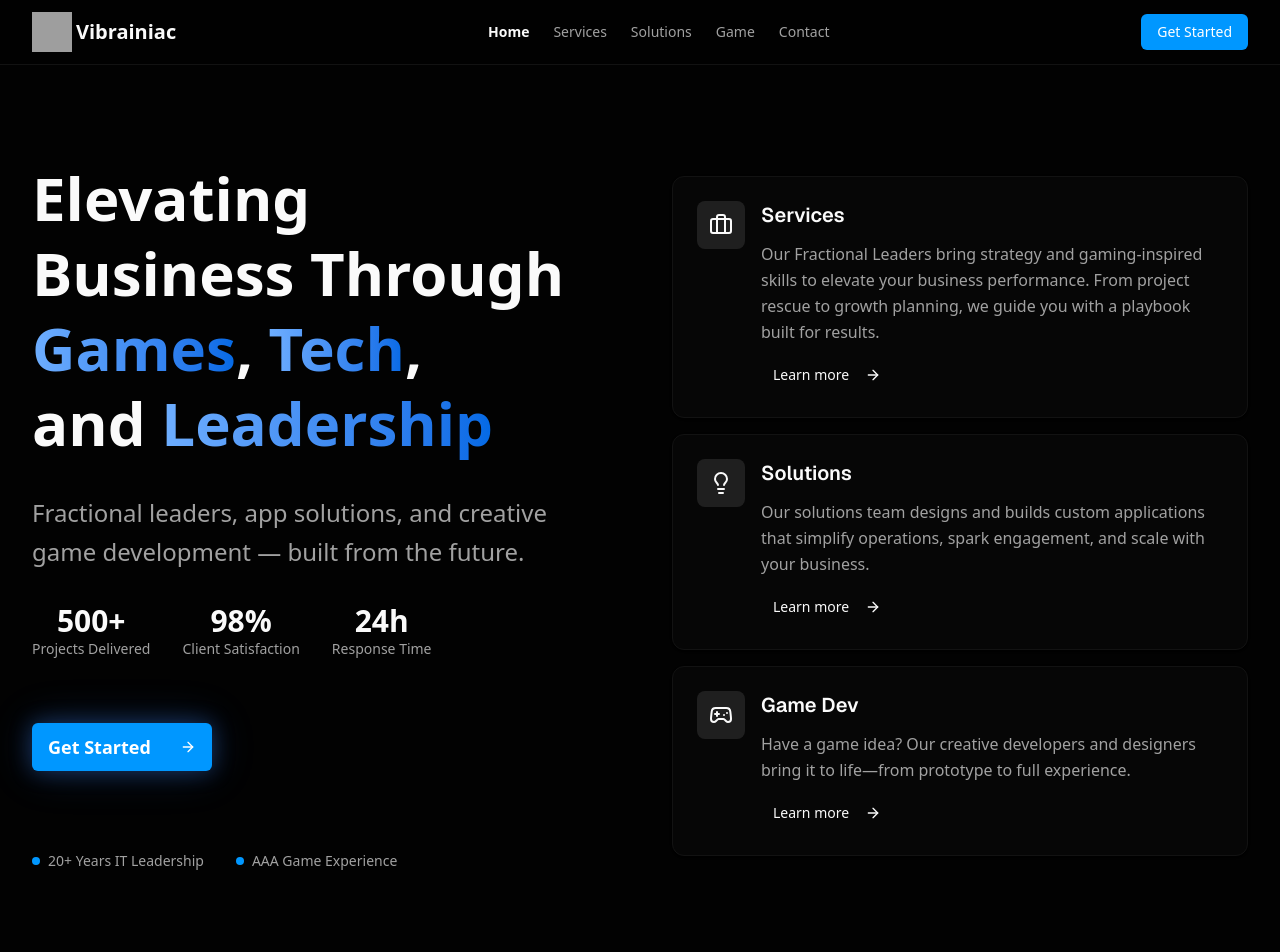
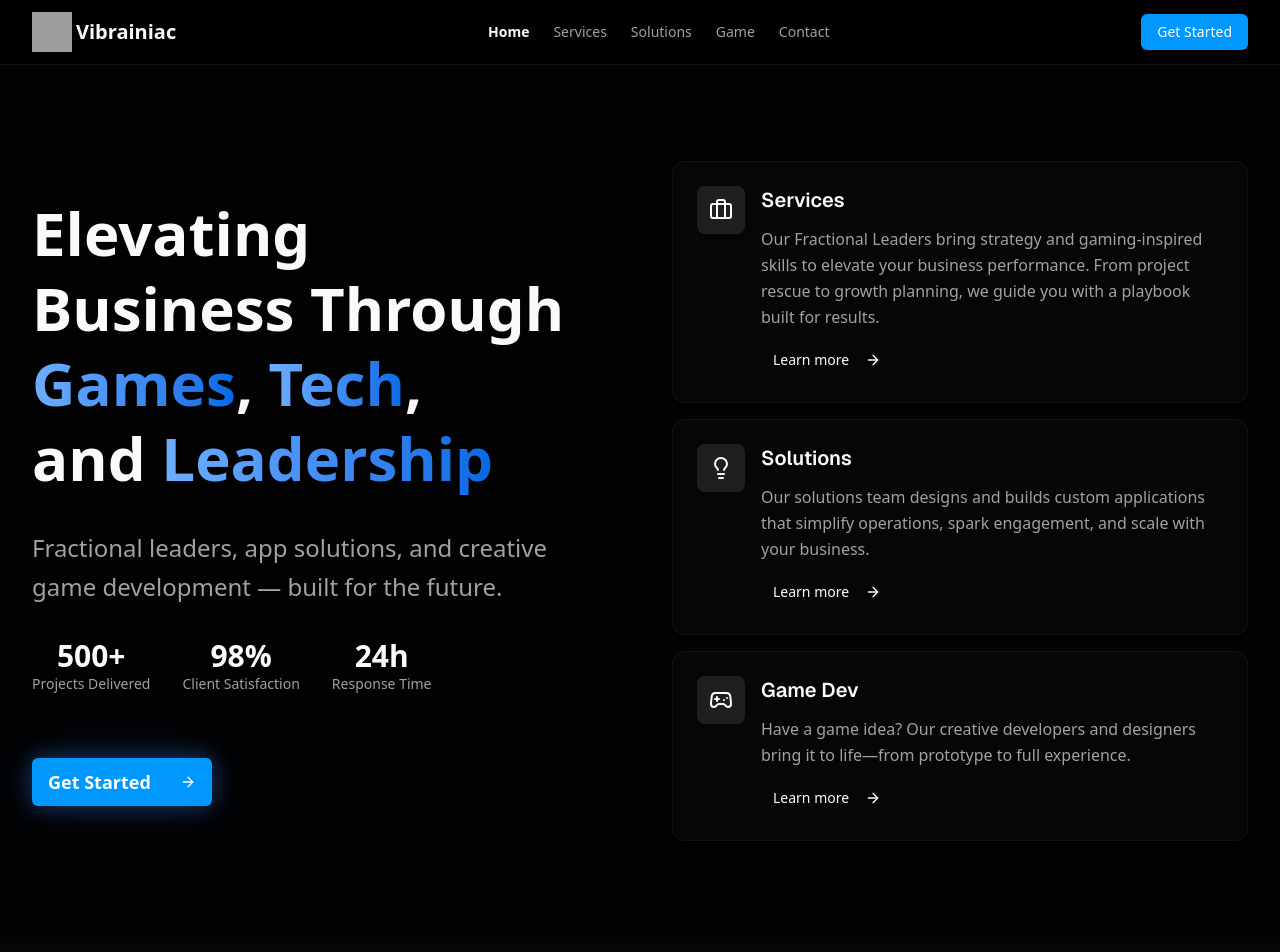
Before and after one commit to jbowen4/vibrainiac, a Next.js app: page / in a window 1280 px wide. Shown: the top 952 px of the page. Built offline with nearby package versions, Linux system fonts and the light colour scheme; grey boxes are pictures that could not be loaded.

Commit message:
small wording changes + link changes

```diff
--- a/components/footer.tsx
+++ b/components/footer.tsx
@@ -46,9 +46,23 @@ export function Footer() {
             <h3 className='font-semibold text-foreground mb-4'>Site Map</h3>
             <ul className='space-y-2 text-sm text-muted-foreground'>
               <li>
-                <Link href='/#solutions'>
+                <Link href='/#services'>
+                  <p className='hover:text-accent transition-colors'>
+                    Services
+                  </p>
+                </Link>
+              </li>
+              <li>
+                <Link href='/#game-dev'>
                   <p className='hover:text-accent transition-colors'>
                     Solutions
+                  </p>
+                </Link>
+              </li>
+              <li>
+                <Link href='/#game-dev'>
+                  <p className='hover:text-accent transition-colors'>
+                    Game Dev
                   </p>
                 </Link>
               </li>
--- a/components/fractional-leadership-section.tsx
+++ b/components/fractional-leadership-section.tsx
@@ -55,7 +55,7 @@ const FractionalLeadershipSection = () => {
   ];
 
   return (
-    <section id='solutions' className='py-20 bg-muted/30'>
+    <section id='services' className='py-20 bg-muted/30'>
       <div className='container mx-auto px-8'>
         <div className='text-center mb-16'>
           <h2 className='text-3xl lg:text-4xl font-bold text-foreground mb-4'>
--- a/components/hero-section.tsx
+++ b/components/hero-section.tsx
@@ -24,7 +24,7 @@ const HeroSection = () => {
       title: 'Solutions',
       description:
         'Our solutions team designs and builds custom applications that simplify operations, spark engagement, and scale with your business.',
-      href: '#solutions',
+      href: '#game-dev',
     },
     {
       icon: Gamepad2,
@@ -60,7 +60,7 @@ const HeroSection = () => {
 
           <p className='text-xl text-center md:text-left lg:text-2xl text-muted-foreground max-w-4xl text-pretty leading-relaxed'>
             Fractional leaders, app solutions, and creative game development
-            &mdash; built from the future.
+            &mdash; built for the future.
           </p>
 
           {/* Stats */}
@@ -101,20 +101,6 @@ const HeroSection = () => {
                 <Gamepad className='h-8 w-8' />
               </Button>
             </Link> */}
-          </div>
-
-          {/* Trust Indicators */}
-          <div className='pt-12 flex flex-wrap items-center gap-8 text-muted-foreground justify-center md:justify-start'>
-            <div className='flex items-center gap-2'>
-              <div className='w-2 h-2 bg-accent rounded-full' />
-              <span className='text-sm font-medium'>
-                20+ Years IT Leadership
-              </span>
-            </div>
-            <div className='flex items-center gap-2'>
-              <div className='w-2 h-2 bg-accent rounded-full' />
-              <span className='text-sm font-medium'>AAA Game Experience</span>
-            </div>
           </div>
         </div>
 
--- a/components/navbar.tsx
+++ b/components/navbar.tsx
@@ -14,7 +14,7 @@ export function Navbar({ orientation = 'horizontal' }: NavbarProps) {
   const navItems = [
     { name: 'Home', href: '/' },
     { name: 'Services', href: '/#services' },
-    { name: 'Solutions', href: '/#solutions' },
+    { name: 'Solutions', href: '/#game-dev' },
     { name: 'Game', href: '/#game-dev' },
     // { name: 'About', href: '/about' },
     { name: 'Contact', href: '/contact' },
```
